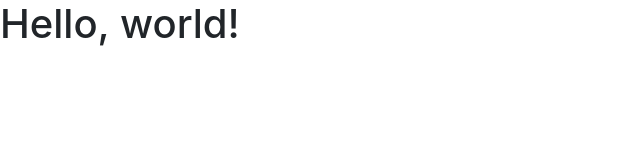
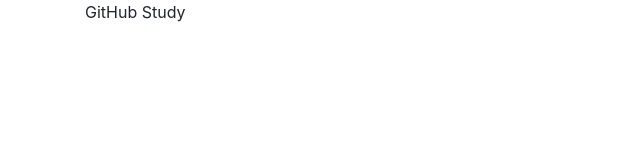
Before and after one commit to GridyPixel/gp, a plain HTML site: page index.html in a window 1280 px wide. Shown: the whole page, without its empty margins (0-640 px from the left). Drawn offline with nearby package versions, Linux system fonts and the light colour scheme.

Commit message:
Added Container Markup

```diff
--- a/index.html
+++ b/index.html
@@ -8,10 +8,15 @@
     <!-- Bootstrap CSS -->
     <link rel="stylesheet" href="https://stackpath.bootstrapcdn.com/bootstrap/4.3.1/css/bootstrap.min.css" integrity="sha384-ggOyR0iXCbMQv3Xipma34MD+dH/1fQ784/j6cY/iJTQUOhcWr7x9JvoRxT2MZw1T" crossorigin="anonymous">
 
-    <title>Hello, world!</title>
+    <title>Github | Study</title>
   </head>
   <body>
-    <h1>Hello, world!</h1>
+
+    <div class="container">
+      <div class="row">
+        <div class="col-12"><p>GitHub Study</p></div>
+      </div>
+    </div>
 
    <!-- Add all required JS vendor files below -->
    <!-- jQuery first, then Popper.js, then Bootstrap JS -->
```
